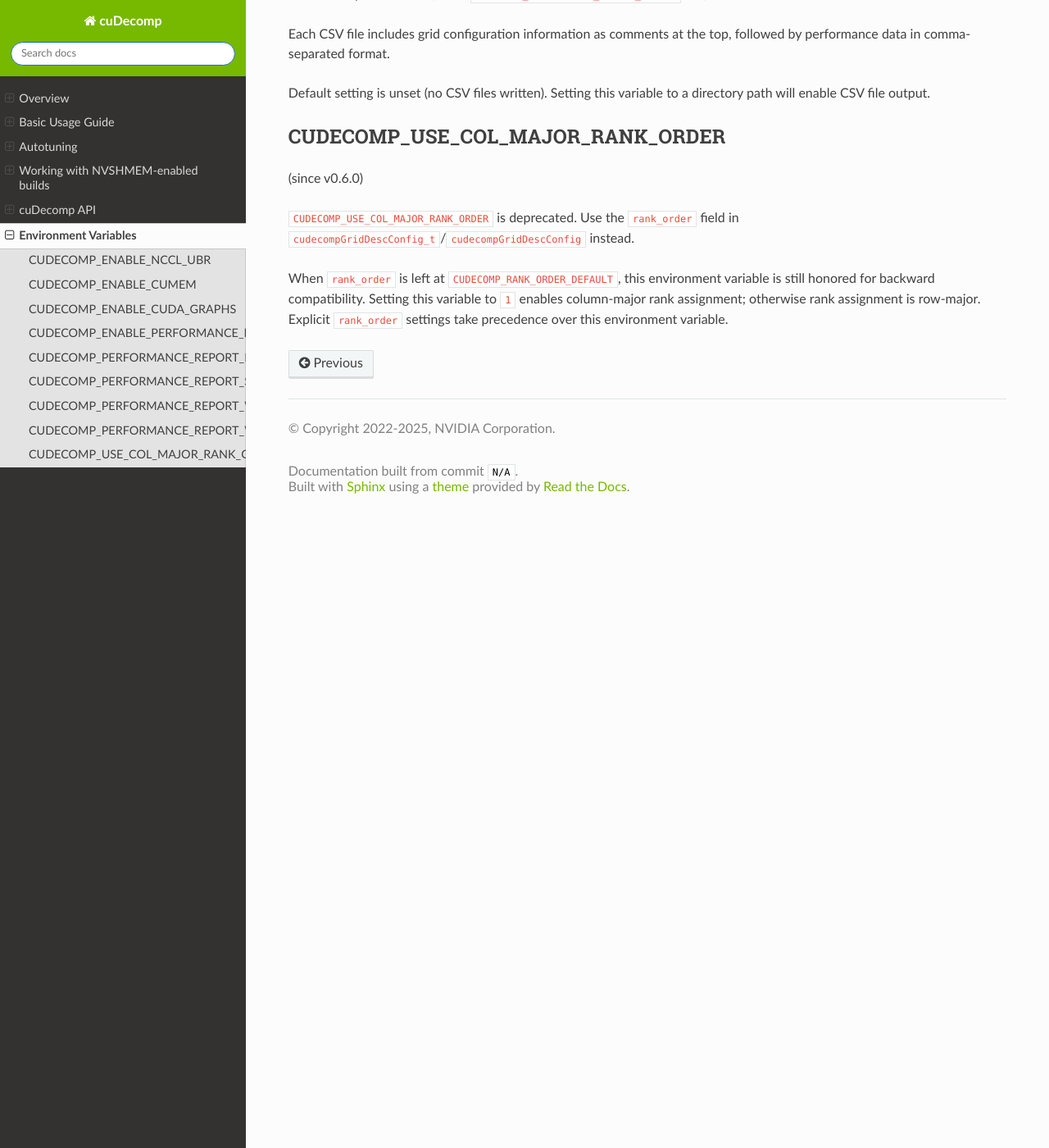
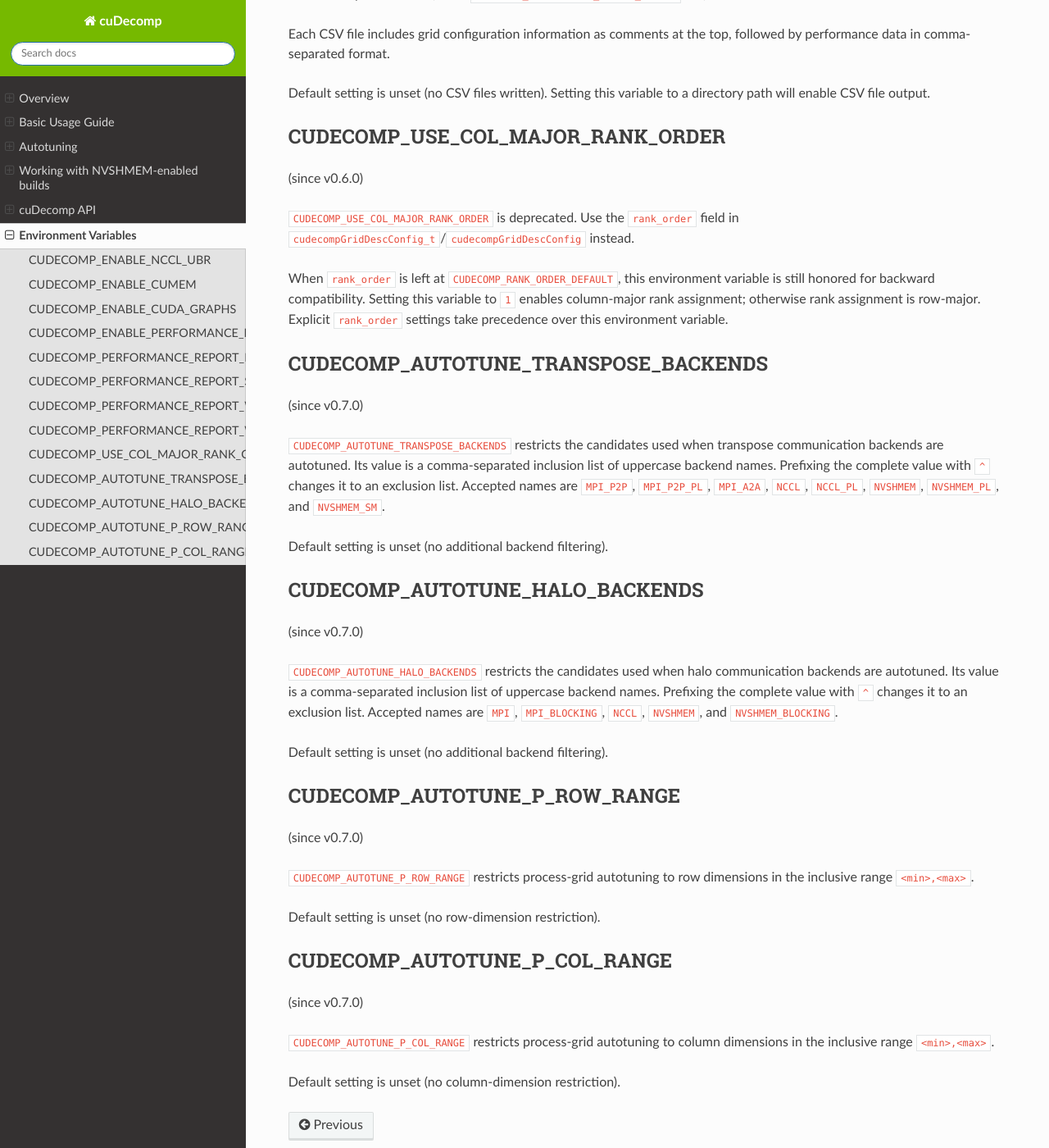
Before and after one commit to NVIDIA/cuDecomp, a Sphinx documentation site: the page built from docs/env_vars.rst, in a window 1280 px wide and 1400 px high, scrolled down 2647 px. Shown: the whole window at 82% size. Built offline with Sphinx 7.4.7 and the Read the Docs theme 3.1.0, drawn with Linux system fonts in a browser that asks for light colours.

Commit message:
Add autotuning candidate filtering controls. Add MPI backend disablement option to autotune options struct. (#154)
* Add autotuning candidate controls

Signed-off-by: romerojosh <joshr@nvidia.com>

* Use singular process-grid environment names

Signed-off-by: romerojosh <joshr@nvidia.com>

---------

Signed-off-by: romerojosh <joshr@nvidia.com>

```diff
--- a/docs/api/f_api.rst
+++ b/docs/api/f_api.rst
@@ -70,6 +70,7 @@
   :f cudecompAutotuneGridMode grid_mode: which communication (transpose/halo) to use to autotune process grid (default: CUDECOMP_AUTOTUNE_GRID_TRANSPOSE)
   :f cudecompDataType dtype: datatype to use during autotuning (default: CUDECOMP_DOUBLE)
   :f logical allow_uneven_distributions: flag to control whether autotuning allows process grids that result in uneven distributions of elements across processes (default: true)
+  :f logical disable_mpi_backends: flag to disable MPI backend options during autotuning (default: false)
   :f logical disable_nccl_backends: flag to disable NCCL backend options during autotuning (default: false)
   :f logical disable_nvshmem_backends: flag to disable NVSHMEM backend options during autotuning (default: false)
   :f real(c_double) skip_threshold: threshold used to skip testing slow configurations; skip configuration if :code:`skip_threshold * t > t_best`, where :code:`t` is the duration of the first timed trial for the configuration and :code:`t_best` is the average trial time of the current best configuration (default: 0.0)
--- a/docs/env_vars.rst
+++ b/docs/env_vars.rst
@@ -104,3 +104,43 @@
 When :code:`rank_order` is left at :code:`CUDECOMP_RANK_ORDER_DEFAULT`, this environment variable is still honored for
 backward compatibility. Setting this variable to :code:`1` enables column-major rank assignment; otherwise rank assignment
 is row-major. Explicit :code:`rank_order` settings take precedence over this environment variable.
+
+CUDECOMP_AUTOTUNE_TRANSPOSE_BACKENDS
+------------------------------------
+(since v0.7.0)
+
+:code:`CUDECOMP_AUTOTUNE_TRANSPOSE_BACKENDS` restricts the candidates used when transpose communication backends are
+autotuned. Its value is a comma-separated inclusion list of uppercase backend names. Prefixing the complete value with
+:code:`^` changes it to an exclusion list. Accepted names are :code:`MPI_P2P`, :code:`MPI_P2P_PL`, :code:`MPI_A2A`,
+:code:`NCCL`, :code:`NCCL_PL`, :code:`NVSHMEM`, :code:`NVSHMEM_PL`, and :code:`NVSHMEM_SM`.
+
+Default setting is unset (no additional backend filtering).
+
+CUDECOMP_AUTOTUNE_HALO_BACKENDS
+-------------------------------
+(since v0.7.0)
+
+:code:`CUDECOMP_AUTOTUNE_HALO_BACKENDS` restricts the candidates used when halo communication backends are autotuned.
+Its value is a comma-separated inclusion list of uppercase backend names. Prefixing the complete value with :code:`^`
+changes it to an exclusion list. Accepted names are :code:`MPI`, :code:`MPI_BLOCKING`, :code:`NCCL`, :code:`NVSHMEM`,
+and :code:`NVSHMEM_BLOCKING`.
+
+Default setting is unset (no additional backend filtering).
+
+CUDECOMP_AUTOTUNE_P_ROW_RANGE
+------------------------------
+(since v0.7.0)
+
+:code:`CUDECOMP_AUTOTUNE_P_ROW_RANGE` restricts process-grid autotuning to row dimensions in the inclusive range
+:code:`<min>,<max>`.
+
+Default setting is unset (no row-dimension restriction).
+
+CUDECOMP_AUTOTUNE_P_COL_RANGE
+------------------------------
+(since v0.7.0)
+
+:code:`CUDECOMP_AUTOTUNE_P_COL_RANGE` restricts process-grid autotuning to column dimensions in the inclusive range
+:code:`<min>,<max>`.
+
+Default setting is unset (no column-dimension restriction).
```
Also changed, not shown: docs/autotuning.rst (+6 -3 lines), 7 other files.
